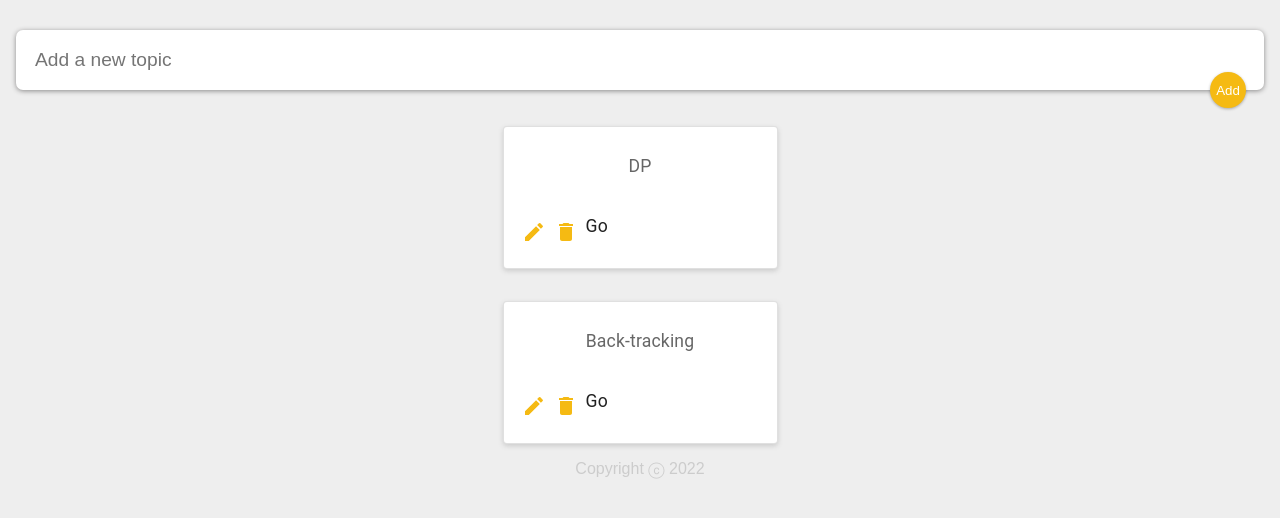
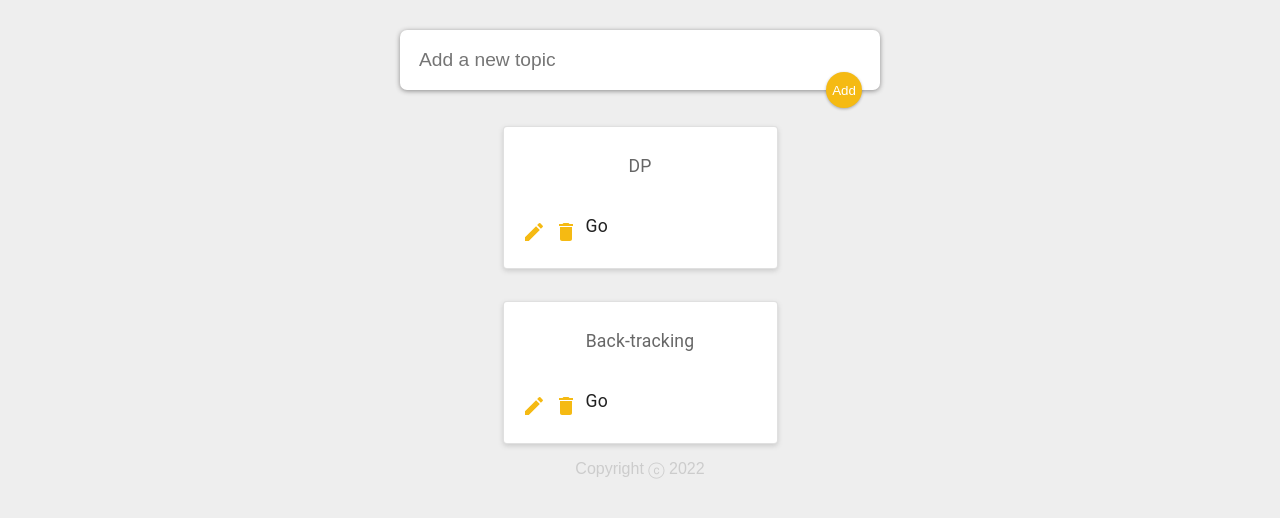
Before and after one commit to UttaranDas/ultimate-dsa-helper, a React (Create React App) app: page / in a window 1280 px wide. Shown: the top 518 px of the page. Built offline with nearby package versions, Linux system fonts and the light colour scheme.

Commit message:
fixes createArea width

```diff
--- a/src/index.css
+++ b/src/index.css
@@ -101,12 +101,18 @@ footer p {
 
 form {
     position: relative;
-    width: auto;
+    width: 480px;
     margin: 30px auto 20px auto;
     background: #fff;
     padding: 15px;
     border-radius: 7px;
     box-shadow: 0 1px 5px rgb(138, 137, 137);
+}
+
+@media only screen and (max-width: 600px) {
+    form{
+        width: auto;
+    }
 }
 
 form input,
```
